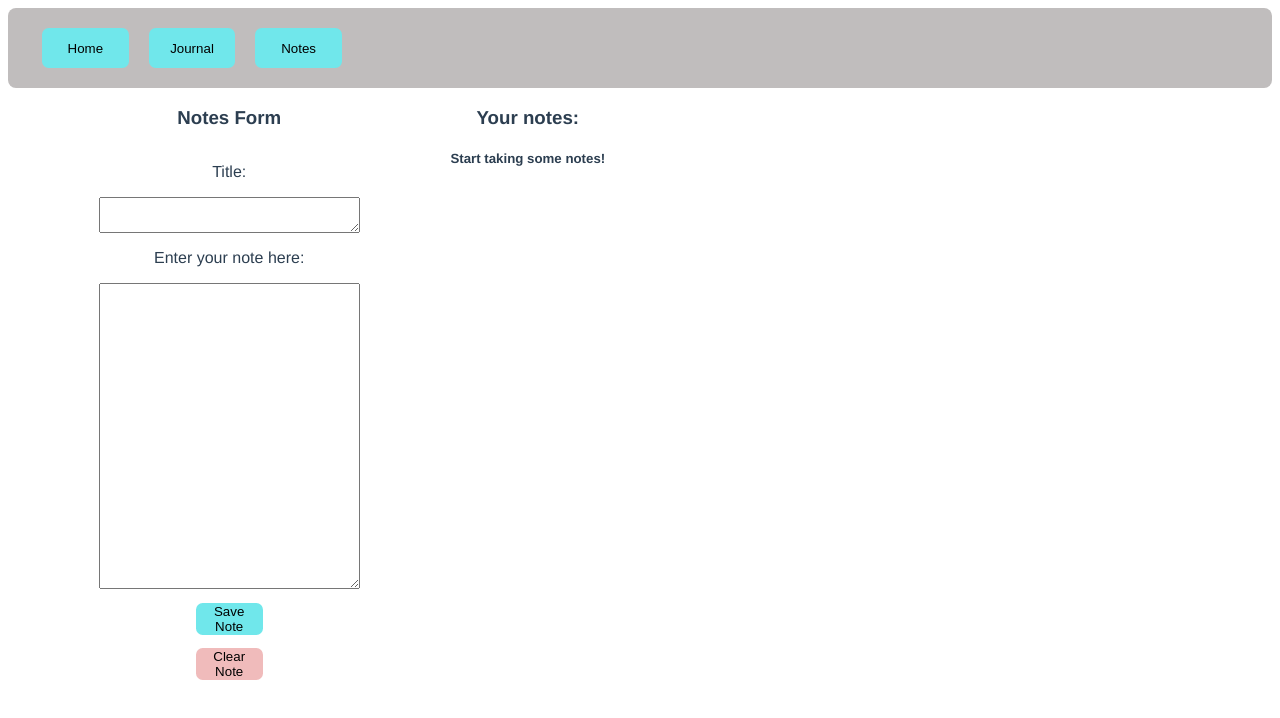
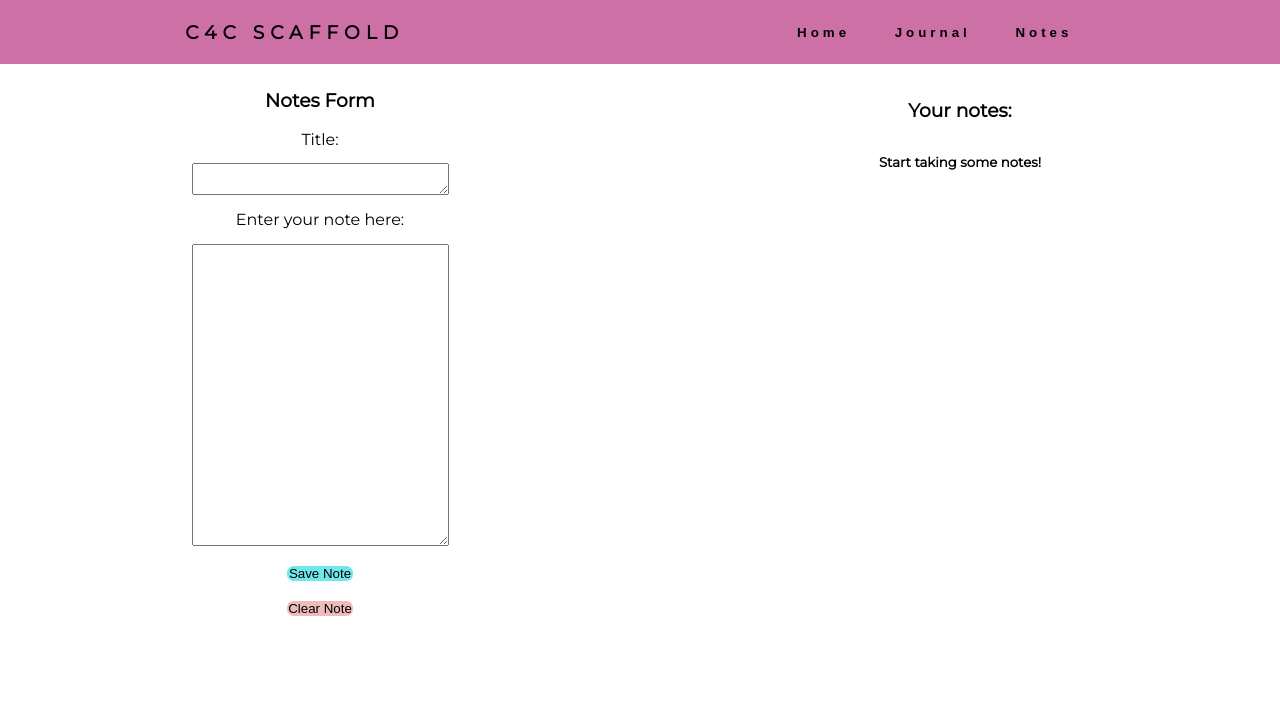
Before and after one commit to nicoburniske/alt-c4c-scaffold, a Vue app: page /notes in a window 1280 px wide. Shown: the top 718 px of the page. Built offline with nearby package versions, Linux system fonts and the light colour scheme.

Commit message:
html and css improvements

```diff
--- a/public/index.html
+++ b/public/index.html
@@ -5,6 +5,7 @@
     <meta http-equiv="X-UA-Compatible" content="IE=edge">
     <meta name="viewport" content="width=device-width,initial-scale=1.0">
     <link rel="icon" href="<%= BASE_URL %>favicon.ico">
+    <link href="https://fonts.googleapis.com/css?family=Montserrat&display=swap" rel="stylesheet">
     <title>c4c-scaffold</title>
   </head>
   <body>
--- a/src/App.vue
+++ b/src/App.vue
@@ -17,21 +17,12 @@ export default {
 </script>
 
 <style lang="less">
+* {
+  margin: 0;
+  padding: 0;
+}
 #app {
-  font-family: "Avenir", Helvetica, Arial, sans-serif;
-  -webkit-font-smoothing: antialiased;
-  -moz-osx-font-smoothing: grayscale;
+  font-family: "Montserrat", sans-serif;
   text-align: center;
-  color: #2c3e50;
-}
-#nav {
-  padding: 30px;
-  a {
-    font-weight: bold;
-    color: #2c3e50;
-    &.router-link-exact-active {
-      color: #42b983;
-    }
-  }
 }
 </style>
--- a/src/components/Home/Home.vue
+++ b/src/components/Home/Home.vue
@@ -87,7 +87,11 @@ export default {
 </script>
 
 <!-- Add "scoped" attribute to limit CSS to this component only -->
+
 <style scoped>
+* {
+  margin: 1em;
+}
 .home {
   text-align: center;
 }
--- a/src/components/Journal/Journal.vue
+++ b/src/components/Journal/Journal.vue
@@ -1,11 +1,13 @@
 <template>
-  <h1>
-    This will be built after we get Notes and Home looking better.
-  </h1>
+  <h1>This will be built after we get Notes and Home looking better.</h1>
 </template>
 
 <script>
 export default {};
 </script>
 
-<style scoped></style>
+<style scoped>
+* {
+  margin: 1em;
+}
+</style>
--- a/src/components/Navigation/TheNavigation.vue
+++ b/src/components/Navigation/TheNavigation.vue
@@ -1,28 +1,42 @@
 <template>
   <div class="header">
-    <router-link to="/" tag="button">Home</router-link>
-    <router-link to="/journal" tag="button">Journal</router-link>
-    <router-link to="/notes" tag="button">Notes</router-link>
+    <div class="title">
+      <h3>C4C Scaffold</h3>
+    </div>
+
+    <div class="navlinks">
+      <router-link to="/" tag="button">Home</router-link>
+      <router-link to="/journal" tag="button">Journal</router-link>
+      <router-link to="/notes" tag="button">Notes</router-link>
+    </div>
   </div>
 </template>
 
 <style lang="less" scoped>
 .header {
   display: flex;
-  justify-content: flex-start;
+  justify-content: space-around;
   align-items: center;
-  background-color: rgb(192, 189, 189);
-  height: 5em;
-  border-radius: 0.5em;
-  padding: 0em 1.5em;
+  min-height: 8vh;
+  background-color: rgb(204, 112, 166);
+  font-family: "Montserrat", sans-serif;
 
+  .title {
+    text-transform: uppercase;
+    letter-spacing: 6px;
+  }
+  .navlinks {
+    display: flex;
+    justify-content: space-around;
+    width: 25%;
+  }
   button {
-    width: 6.5em;
-    height: 3em;
-    margin: 0em 0.75em;
-    border-radius: 0.5em;
-    background-color: rgb(112, 231, 235);
+    letter-spacing: 4px;
+    background: none;
+    text-decoration: none;
     border: none;
+    font-weight: bold;
+    padding: 1em;
   }
 }
 </style>
--- a/src/components/Notes/NoteDisplay/NoteDisplay.vue
+++ b/src/components/Notes/NoteDisplay/NoteDisplay.vue
@@ -52,12 +52,17 @@ export default {
 };
 </script>
 
-<style scoped>
+<style lang="less" scoped>
+* {
+  margin: 1em;
+}
 .note {
   border: solid;
   border-radius: 1em;
   border-color: grey;
-  width: 30em;
-  margin: 0.5em;
+  width: 25em;
+  .button {
+    padding: 0.25em;
+  }
 }
 </style>
--- a/src/components/Notes/NoteDisplay/NotesDisplay.vue
+++ b/src/components/Notes/NoteDisplay/NotesDisplay.vue
@@ -36,8 +36,14 @@ export default {
 };
 </script>
 
-<style lang="less" scoped>
+<style scoped>
+* {
+  margin: 1em;
+}
 .notes {
+  grid-column-start: 2;
+  justify-self: center;
+
   display: flex;
   flex-direction: column;
 }
--- a/src/components/Notes/Notes.vue
+++ b/src/components/Notes/Notes.vue
@@ -1,7 +1,8 @@
 <template>
   <div class="center">
-    <notes-form v-on:saveNote="saveNote($event)" />
+    <notes-form class="form" v-on:saveNote="saveNote($event)" />
     <notes-display
+      class="notes"
       :notes="notes"
       v-on:delete-note="deleteNote($event)"
       v-on:edit-note-saved="editNoteSaved"
@@ -38,8 +39,9 @@ export default {
 };
 </script>
 
-<style scoped>
+<style lang="less" scoped>
 .center {
-  display: -webkit-box;
+  display: grid;
+  grid-template-columns: 1fr 1fr;
 }
 </style>
--- a/src/components/Notes/NotesForm/NotesForm.vue
+++ b/src/components/Notes/NotesForm/NotesForm.vue
@@ -136,11 +136,19 @@ export default {
 </script>
 
 <style lang="less" scoped>
+* {
+  margin: 0.5em;
+}
 .form {
+  grid-column-start: 1;
+  align-self: start;
+  justify-self: center;
+
   display: flex;
   flex-direction: column;
   width: 35%;
   align-items: center;
+  margin: 1em;
 
   button {
     width: 5em;
@@ -160,6 +168,6 @@ export default {
 }
 
 .edit {
-  width: 100%;
+  width: 90%;
 }
 </style>
```
